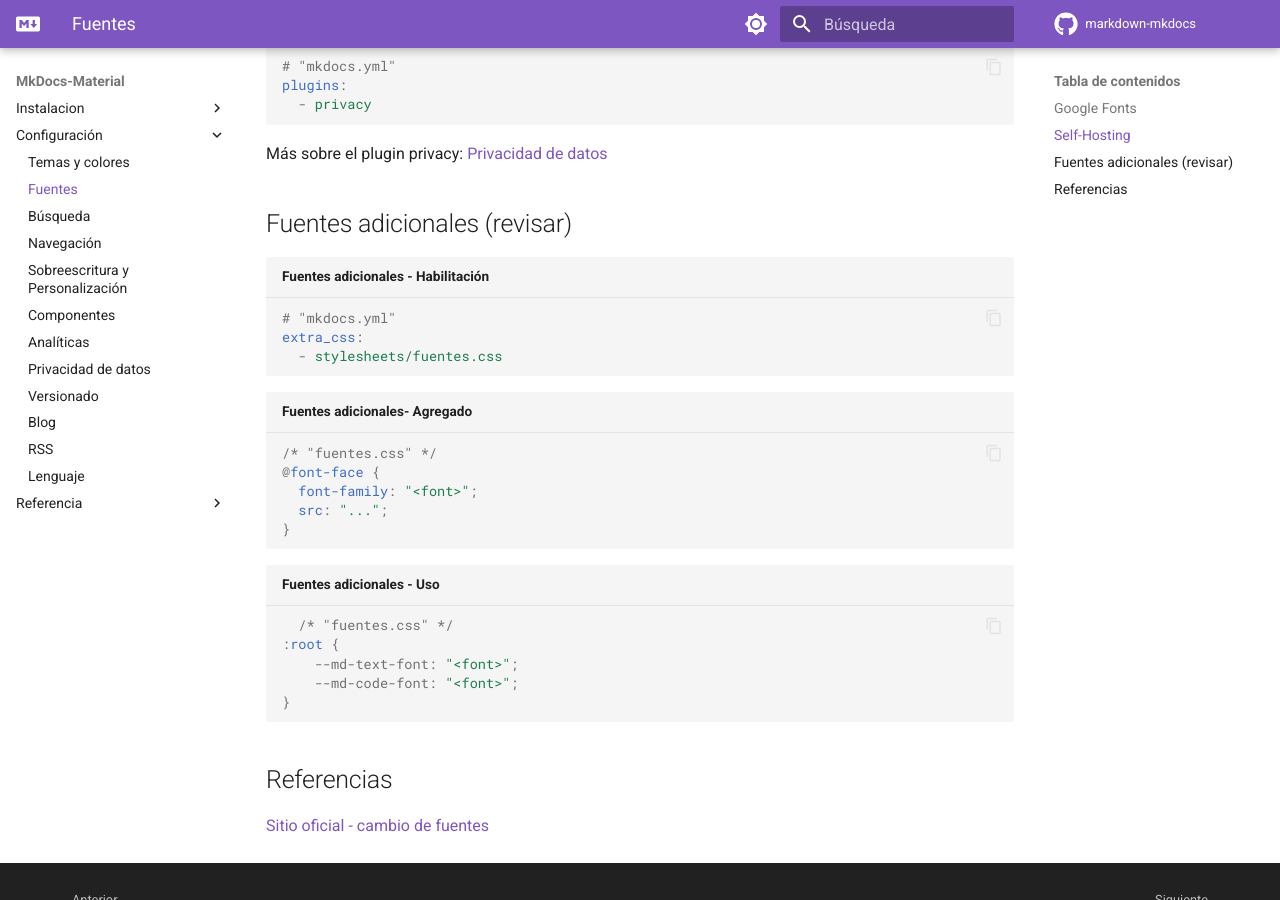
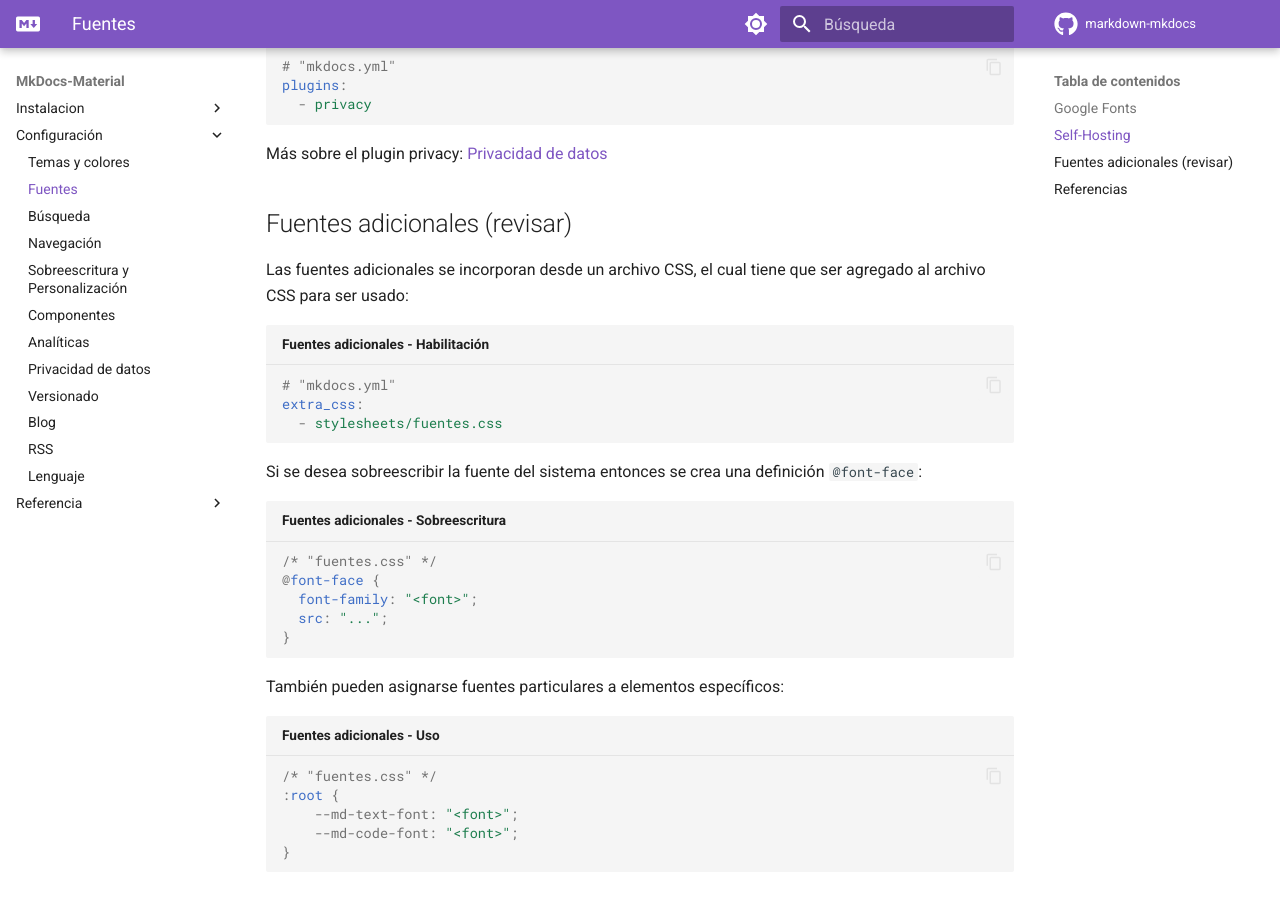
Before and after one commit to alejrot/markdown-mkdocs, an MkDocs documentation site: the page built from docs/mkdocs-material/setup/fuentes.md, in a window 1280 px wide and 900 px high, scrolled down 777 px. Built offline with MkDocs 1.6.1 and Material for MkDocs 9.7.7, drawn with Linux system fonts in a browser that asks for light colours; plug-ins that fetch from the network failed and are left out; comment, search, counter and statistics services are not loaded.

Commit message:
MkDocs: 'Fuentes' patcheado

````diff
--- a/docs/mkdocs-material/setup/fuentes.md
+++ b/docs/mkdocs-material/setup/fuentes.md
@@ -60,6 +60,8 @@ Más sobre el plugin privacy: [Privacidad de datos](privacidad_datos.md#plugin-p
 
 ## Fuentes adicionales (revisar)
 
+Las fuentes adicionales se incorporan desde un archivo CSS,
+el cual tiene que ser agregado al archivo CSS para ser usado:
 
 ``` yaml title="Fuentes adicionales  - Habilitación"
 # "mkdocs.yml"
@@ -67,8 +69,10 @@ extra_css:
   - stylesheets/fuentes.css
 ```
 
+Si se desea sobreescribir la fuente del sistema
+entonces se crea una definición `@font-face`:
 
-```css  title="Fuentes adicionales- Agregado"
+```css  title="Fuentes adicionales - Sobreescritura"
 /* "fuentes.css" */
 @font-face {
   font-family: "<font>";
@@ -76,9 +80,10 @@ extra_css:
 }
 ```
 
+También pueden asignarse fuentes particulares a elementos específicos:
 
 ```css  title="Fuentes adicionales - Uso"
-  /* "fuentes.css" */
+/* "fuentes.css" */
 :root {
     --md-text-font: "<font>";
     --md-code-font: "<font>";
@@ -86,7 +91,6 @@ extra_css:
 ```
 
 
-
 ## Referencias
 
 
--- a/mkdocs.yml
+++ b/mkdocs.yml
@@ -14,7 +14,7 @@ copyright: Copyright &copy; 2024 Marcelo Marot Rosas
 
 theme:
   name: material
-  # favicon: images/favicon.png
+  favicon: images/favicon.png
   icon:
     #icono de pagina
     logo: simple/markdown
````
